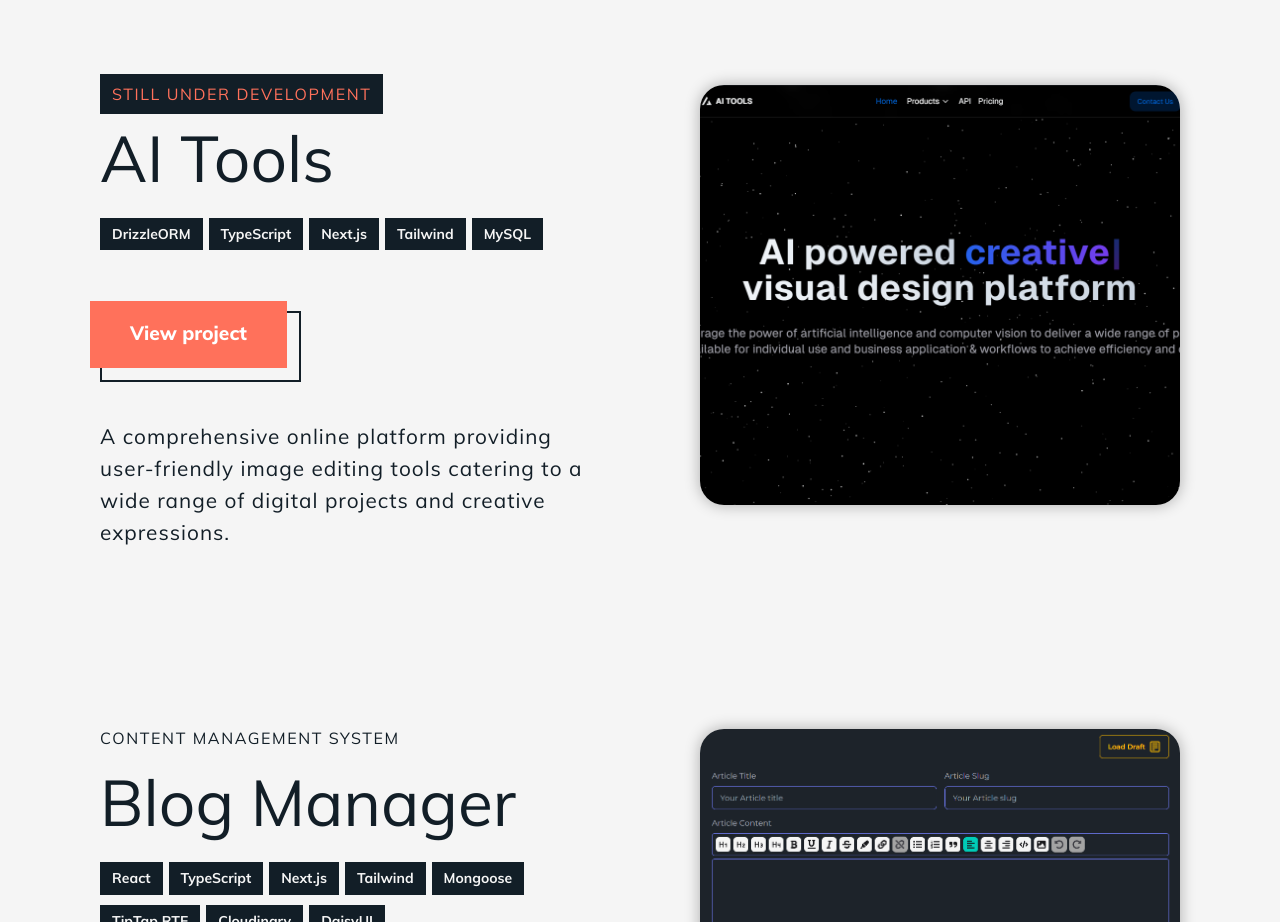
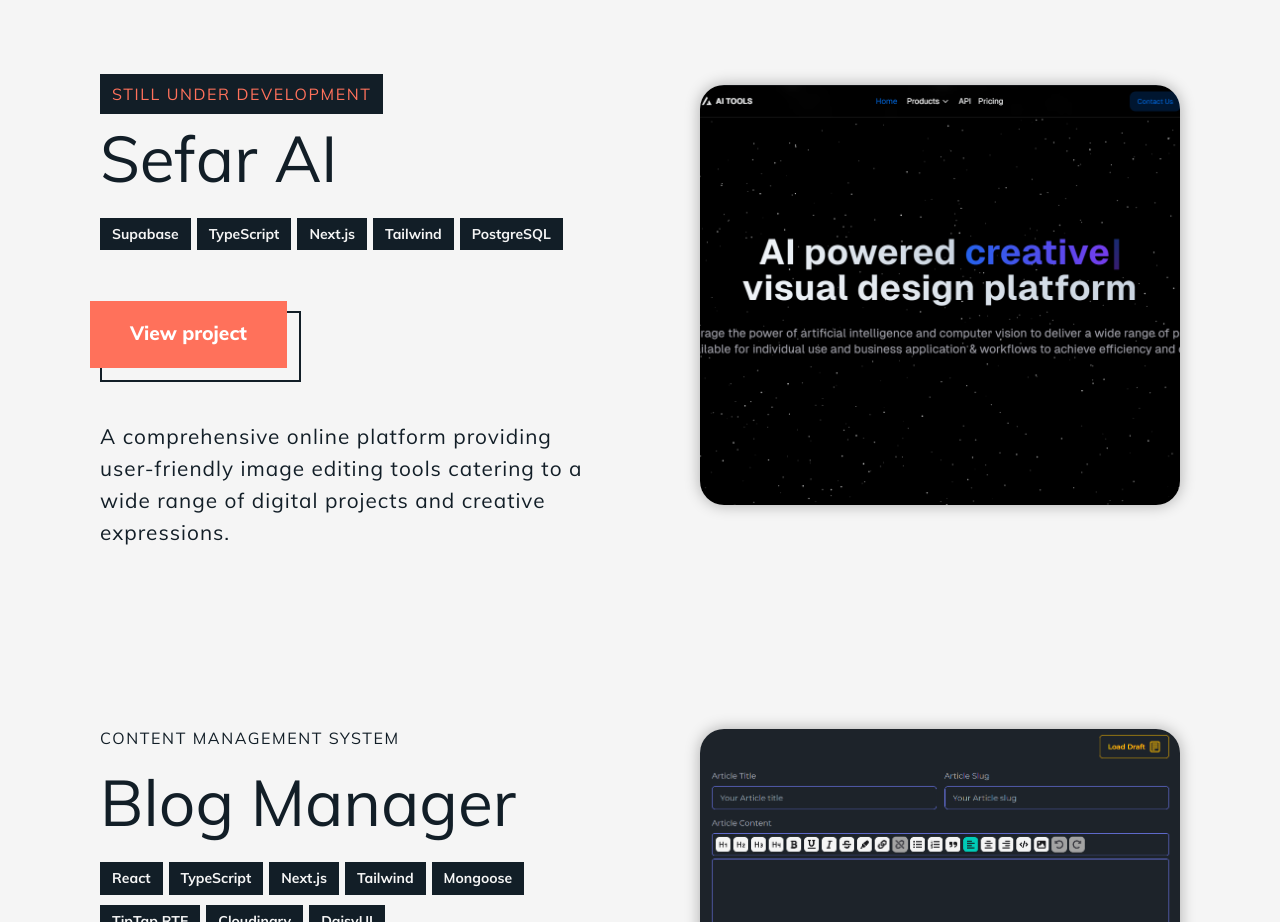
Before and after one commit to KudoExtase810/dev-portfolio, a Next.js app: page / in a window 1280 px wide. Shown: the part 2160-3082 px from the top of the page. Built offline with nearby package versions, Linux system fonts and the light colour scheme.

Commit message:
updated a project

```diff
--- a/src/data/projects.ts
+++ b/src/data/projects.ts
@@ -18,9 +18,9 @@ const projects = [
         isUnfinished: false,
     },
     {
-        name: "AI Tools",
-        tools: ["DrizzleORM", "TypeScript", "Next.js", "Tailwind", "MySQL"],
-        link: "https://ai-tools-x.vercel.app",
+        name: "Sefar AI",
+        tools: ["Supabase", "TypeScript", "Next.js", "Tailwind", "PostgreSQL"],
+        link: "https://serfarai.vercel.app",
         role: "AI Photo editor",
         description:
             "A comprehensive online platform providing user-friendly image editing tools catering to a wide range of digital projects and creative expressions.",
```
